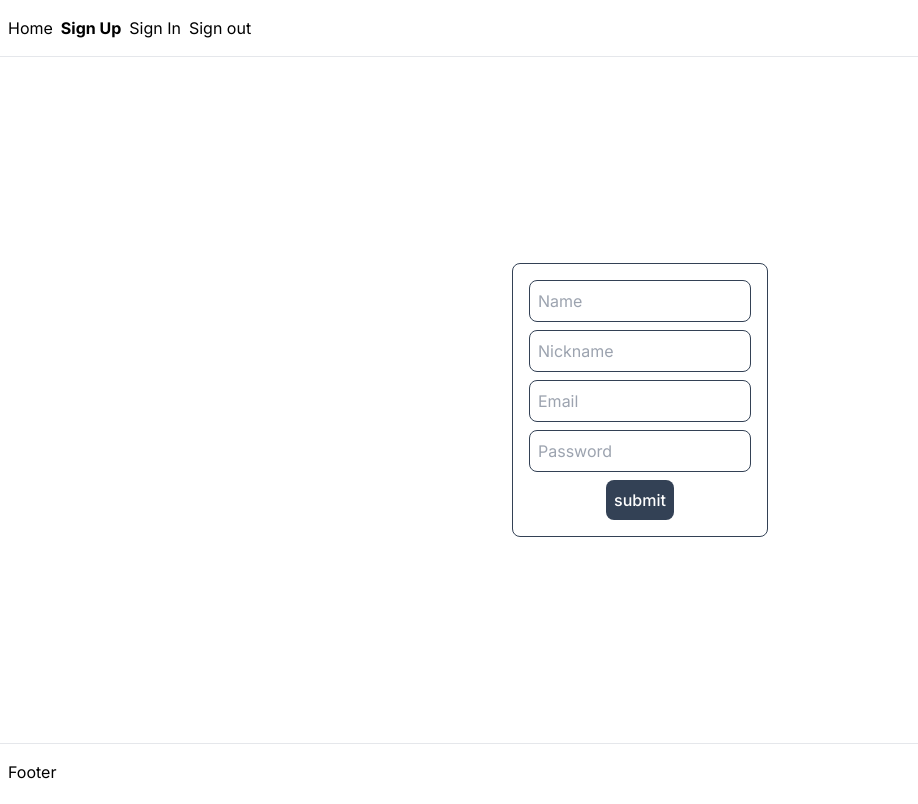
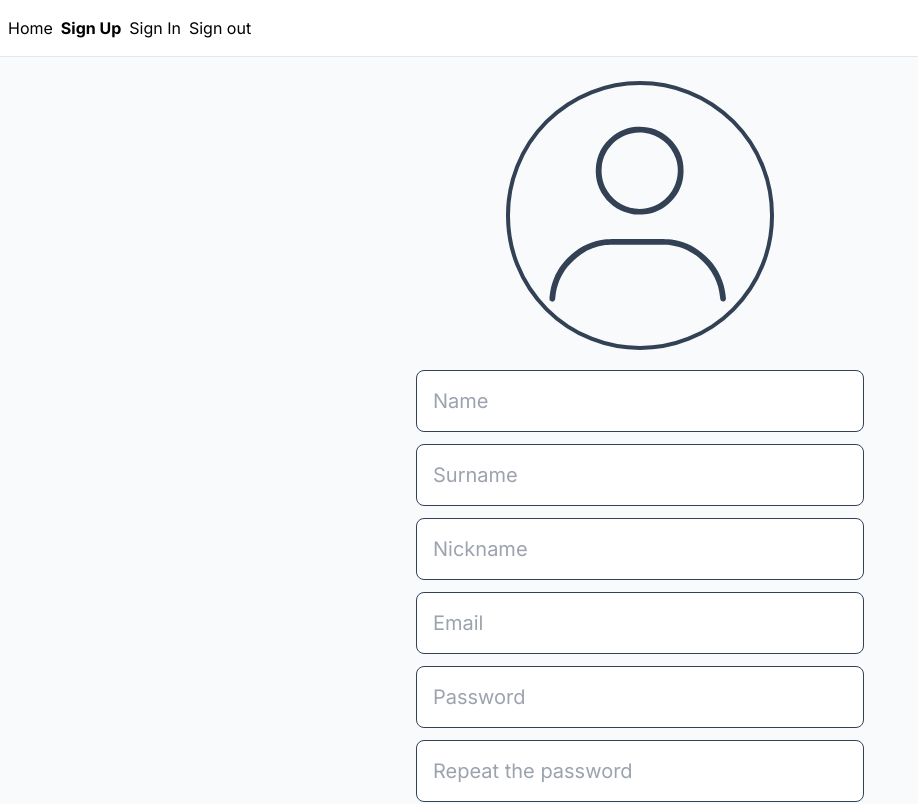
Before and after one commit to bxr5xrk/debates, a Next.js app in the folder modules/web/: page /sign-up in a window 1280 px wide. Shown: the top 804 px of the page, without its empty margins (0-918 px from the left). Built offline with nearby package versions, Linux system fonts and the light colour scheme; no server answers.

Commit message:
Added style for registration page

```diff
--- a/modules/web/src/app/_styles/reset.css
+++ b/modules/web/src/app/_styles/reset.css
@@ -1,3 +1,9 @@
+@import url('https://fonts.googleapis.com/css2?family=Arvo:ital,wght@0,400;0,700;1,400;1,700&display=swap');
+
+:root {
+  --arvo-font: "Arvo", serif;
+}
+
 a,
 hr {
   color: inherit;
@@ -40,6 +46,7 @@ ul {
 ::before {
   box-sizing: border-box;
   border: 0 solid #e5e7eb;
+  font-family: var(--arvo-font);
 }
 ::after,
 ::before {
@@ -50,6 +57,7 @@ html {
   -webkit-text-size-adjust: 100%;
   -moz-tab-size: 4;
   tab-size: 4;
+  background-color: #f8fafc;
 }
 body {
   line-height: inherit;
--- a/modules/web/src/features/auth/sign-up-by-credentials/types.ts
+++ b/modules/web/src/features/auth/sign-up-by-credentials/types.ts
@@ -2,9 +2,11 @@ import { User } from "@/entities/user";
 import { BaseResponse } from "@/shared/types";
 
 export interface SignUpPayload {
+  image: File;
   email: string;
   password: string;
   name: string;
+  surname: string;
   nickname: string;
 }
 
--- a/modules/web/src/features/auth/sign-up-by-credentials/ui/sign-up-by-credentials-form/sign-up-by-credentials-form.tsx
+++ b/modules/web/src/features/auth/sign-up-by-credentials/ui/sign-up-by-credentials-form/sign-up-by-credentials-form.tsx
@@ -4,6 +4,7 @@ import { FormEvent, useRef } from "react";
 import { useSignUp } from "../../api";
 import { useAfterFetch } from "@/shared/hooks";
 import { API } from "@/shared/api/api-routes";
+import Image from "next/image";
 
 export function SignUpByCredentialsForm(): JSX.Element {
     const emailRef = useRef<HTMLInputElement>(null);
@@ -11,7 +12,10 @@ export function SignUpByCredentialsForm(): JSX.Element {
     const nameRef = useRef<HTMLInputElement>(null);
     const nicknameRef = useRef<HTMLInputElement>(null);
     const { trigger } = useSignUp();
-    const { onAfterFetch } = useAfterFetch({ revalidate: [API.AUTH_ROUTES.whoami], redirect: "/dashboard" });
+    const { onAfterFetch } = useAfterFetch({
+        revalidate: [API.AUTH_ROUTES.whoami],
+        redirect: "/dashboard",
+    });
 
     async function onSubmit(e: FormEvent): Promise<void> {
         e.preventDefault();
@@ -23,16 +27,105 @@ export function SignUpByCredentialsForm(): JSX.Element {
 
         const res = await trigger({ email, password, name, nickname });
 
-        onAfterFetch(["Signed up successfully", "Failed to sign in"], res.status);
+        onAfterFetch(
+            ["Signed up successfully", "Failed to sign in"],
+            res.status
+        );
     }
 
     return (
-        <form className="flex flex-col w-full gap-2" onSubmit={onSubmit}>
-            <input className="border rounded-lg border-slate-700 p-2" type="text" name="name" required minLength={2} id="name" placeholder="Name" ref={nameRef} />
-            <input className="border rounded-lg border-slate-700 p-2" type="text" name="nickname" required minLength={2} id="nickname" placeholder="Nickname" ref={nicknameRef} />
-            <input className="border rounded-lg border-slate-700 p-2" type="email" name="email" required id="email" minLength={2} placeholder="Email" ref={emailRef} />
-            <input className="border rounded-lg border-slate-700 p-2" type="password" name="password" required minLength={2} id="password" placeholder="Password" ref={passwordRef} />
-            <button className="bg-slate-700 text-white w-fit mx-auto p-2 rounded-lg font-medium" type="submit">submit</button>
+        <form className="flex flex-col justify-center items-center w-full gap-5" onSubmit={onSubmit}>
+            <div>
+                <label className="flex rounded-full justify-center items-center w-full" htmlFor="image">
+                    <span className="group block relative w-3/5 cursor-pointer rounded-full border-4 border-slate-700 hover:bg-slate-700 ease-in-out duration-300 overflow-hidden">
+                        <span className="z-20 block absolute top-2/4 left-2/4 -translate-y-1/2 -translate-x-1/2 text-transparent text-center font-bold text-2xl uppercase ease-in-out duration-300 group-hover:text-white">Add photo</span>
+                        <Image
+                            className="object-cover scale-75"
+                            src={`/sign-up-page/profile-photo.svg`}
+                            alt="profile-photo"
+                            width="440"
+                            height="440"
+                            priority
+                        />
+                    </span>
+                </label>
+                <input
+                    className="hidden"
+                    type="file"
+                    name="image"
+                    id="image"
+                    required
+                    accept="image/*"
+                />
+            </div>
+            <div className="flex flex-col w-full gap-3">
+                <input
+                    className="border rounded-lg border-slate-700 text-lg p-3 sm:text-xl sm:p-4"
+                    type="text"
+                    name="name"
+                    required
+                    minLength={2}
+                    id="name"
+                    placeholder="Name"
+                    ref={nameRef}
+                />
+                <input
+                    className="border rounded-lg border-slate-700 text-lg p-3 sm:text-xl sm:p-4"
+                    type="text"
+                    name="name"
+                    required
+                    minLength={2}
+                    id="surname"
+                    placeholder="Surname"
+                    ref={nameRef}
+                />
+                <input
+                    className="border rounded-lg border-slate-700 text-lg p-3 sm:text-xl sm:p-4"
+                    type="text"
+                    name="nickname"
+                    required
+                    minLength={2}
+                    id="nickname"
+                    placeholder="Nickname"
+                    ref={nicknameRef}
+                />
+                <input
+                    className="border rounded-lg border-slate-700 text-lg p-3 sm:text-xl sm:p-4"
+                    type="email"
+                    name="email"
+                    required
+                    id="email"
+                    minLength={2}
+                    placeholder="Email"
+                    ref={emailRef}
+                />
+                <input
+                    className="border rounded-lg border-slate-700 text-lg p-3 sm:text-xl sm:p-4"
+                    type="password"
+                    name="password"
+                    required
+                    minLength={2}
+                    id="password"
+                    placeholder="Password"
+                    ref={passwordRef}
+                />
+                <input
+                    className="border rounded-lg border-slate-700 text-lg p-3 sm:text-xl sm:p-4"
+                    type="password"
+                    name="password"
+                    required
+                    minLength={2}
+                    id="password"
+                    placeholder="Repeat the password"
+                    ref={passwordRef}
+                />
+                <button
+                    className="bg-slate-700 text-white text-lg w-full mx-auto p-4 rounded-lg font-medium sm:text-xl sm:p-4"
+                    type="submit"
+                >
+                    Create account
+                </button>
+            </div>
         </form>
     );
 }
--- a/modules/web/src/router/auth/sign-up/sign-up.tsx
+++ b/modules/web/src/router/auth/sign-up/sign-up.tsx
@@ -4,7 +4,7 @@ import { Page } from "@/shared/layout/page";
 export function SignUpPage(): JSX.Element {
     return (
         <Page className="flex items-center justify-center">
-            <div className="max-w-64 p-4 border border-slate-700 rounded-lg">
+            <div className="max-w-full p-4">
                 <SignUpByCredentialsForm />
             </div>
         </Page>
--- a/modules/web/src/shared/layout/page/page.tsx
+++ b/modules/web/src/shared/layout/page/page.tsx
@@ -20,7 +20,7 @@ export function Page(props: PropsWithChildren<PageProps>): JSX.Element {
     }
 
     return (
-        <main {...meta} className={cl("p-2 w-full h-full max-w-screen-2xl mx-auto", className)}>
+        <main {...meta} className={cl("p-2 w-full h-full max-w-screen-2xl mx-auto bg-slate-50", className)}>
             {children}
         </main>
     );
```
Also changed, not shown: modules/web/public/sign-up-page/profile-photo.svg (added), 1 other file (tests, documents, lock files or other folders).
